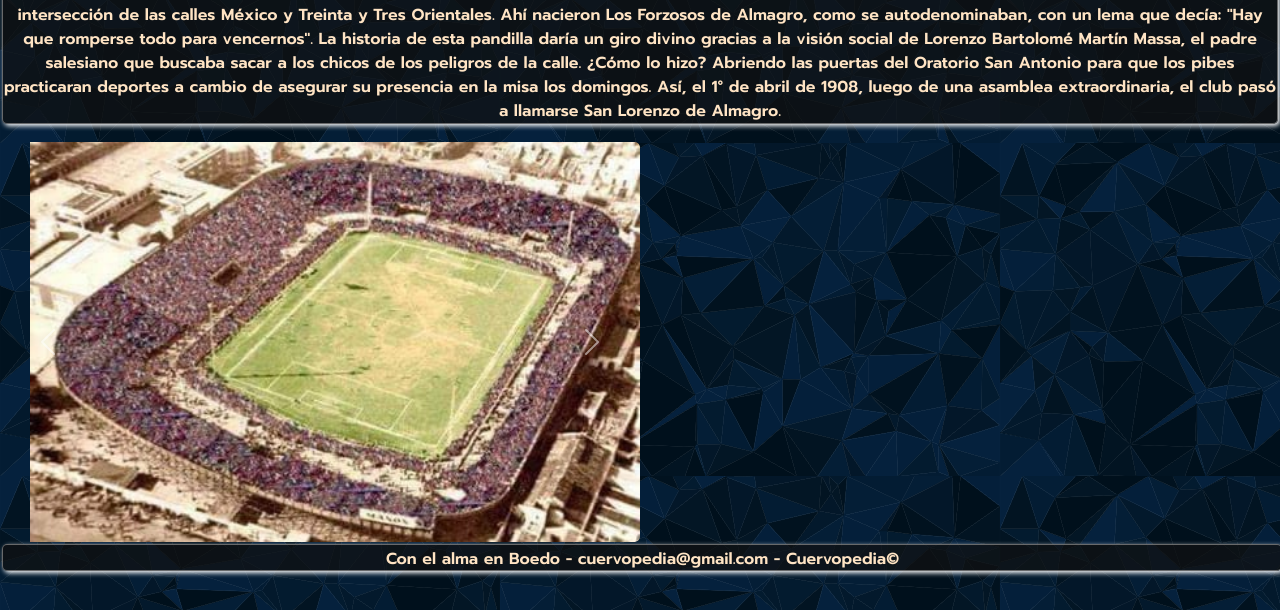
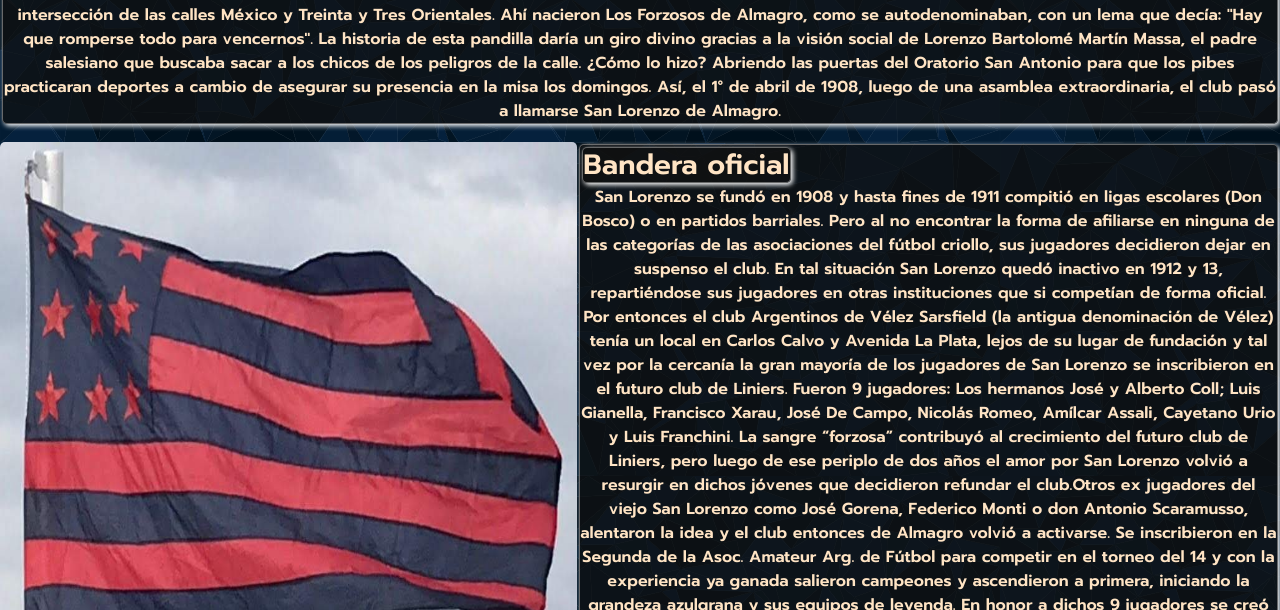
Before and after one commit to SantiagoMarquinez/PFMarquinez, a plain HTML site: page pages/el_club.html in a window 1280 px wide. Shown: the part 190-800 px from the top of the page. Drawn offline with nearby package versions, Linux system fonts and the light colour scheme.

Commit message:
elimine carousel y agregue un grid en el_club

```diff
--- a/css/styles.css
+++ b/css/styles.css
@@ -72,12 +72,55 @@ header{
     height: 50px;
     display: inline-block;
 }
-
-
-/*el club*/
+/*inicio*/
 .card-club{
     height: 40%;
 }
+
+/*el club*/
+.contenedor-bandera{
+    display: grid;
+    grid-template-columns: 4,1fr;
+    grid-template-rows: auto;
+    grid-template-areas:
+        "h-bandera    h-bandera         h-historia1    h-historia1"
+        "h-bandera    h-bandera         h-historia1    h-historia1";
+    width: 100%;
+    height: 600px;
+}
+
+
+
+.h-bandera{
+    grid-area: h-bandera;
+    width: 100%;
+    height: 100%;
+
+}
+
+.h-bandera img{
+
+    width: 100%;
+    height: 100%;
+    border-radius: 5px;
+}
+
+.h-historia1{
+    display: flex;
+    flex-direction: column;
+    grid-area: h-historia1;
+    width: auto;
+    align-content: center;
+}
+
+
+.h-historia2{
+
+    grid-area: h-historia2;
+    width: auto;
+}
+
+
 
 /*futbol*/
 
@@ -198,30 +241,6 @@ header{
     width: 100%;
     height: 300px;
     padding: 0%;
-}
-
-/*el club*/
-
-.carousel-inner, .carousel-item, .carousel-item img{
-    height: 400px;
-    min-height: 30vh;
-    object-fit: cover;
-    border-radius: 5px;
-    padding-left: 10px;
-}
-
-.carousel-inner{
-    width: 50%;
-    justify-content: center;
-}
-
-
-
-.gasometros {
-    width: 100%;
-    height: 100%;
-    object-fit: cover;
-    border-radius: 5px;
 }
 
 /*---contacto---*/
--- a/pages/el_club.html
+++ b/pages/el_club.html
@@ -76,39 +76,35 @@
                 </p>
             </div>
         </section>
-        <section class="d-flex justify-content-center w-50 contenedor">
-            <div id="carouselExampleFade" class="carousel slide carousel-fade w-100 ">
-                <div class="carousel-inner w-100 justify-content-center">
-                    <div class="carousel-item active">
-                        <img src="../images/gasometro.jpeg" class="d-block w-100 carousel-img" alt="viejo gasometro">
-                    </div>
-                    <div class="carousel-item">
-                        <img src="../images/car-Viejo-gasometro-afuera.jpg" class="d-block w-100 carousel-img"
-                            alt="lateral viejo gasometro">
-                    </div>
-                    <div class="carousel-item">
-                        <img src="../images/car-vg-hinchada.jpg" class="d-block w-100 carousel-img"
-                            alt="hinchada en viejo gasometro">
-                    </div>
-                    <div class="carousel-item">
-                        <img src="../images/car-ng-final-libertadores.jpg" class="d-block w-100 carousel-img"
-                            alt="mosaico por la gloria">
-                    </div>
-                    <div class="carousel-item">
-                        <img src="../images/car-fuegos-ng.jpg" class="d-block w-100 carousel-img"
-                            alt="pirotecnia libertadores">
-                    </div>
+        <section>
+            <div class="contenedor-bandera">
+                <div class="h-bandera">
+                    <img src="../images/bandera.jpg" alt="bandera">
                 </div>
-                <button class="carousel-control-prev" type="button" data-bs-target="#carouselExampleFade"
-                    data-bs-slide="prev">
-                    <span class="carousel-control-prev-icon" aria-hidden="true"></span>
-                    <span class="visually-hidden">Atras</span>
-                </button>
-                <button class="carousel-control-next" type="button" data-bs-target="#carouselExampleFade"
-                    data-bs-slide="next">
-                    <span class="carousel-control-next-icon" aria-hidden="true"></span>
-                    <span class="visually-hidden">Adelante</span>
-                </button>
+                <div class="h-historia1 estilo-neon">
+                    <h3 class="estilo-neon">
+                        Bandera oficial
+                    </h3>
+                    <p>
+                        San Lorenzo se fundó en 1908 y hasta fines de 1911 compitió en ligas escolares (Don Bosco) o en partidos
+                        barriales. Pero al no encontrar la forma de afiliarse en ninguna de las categorías de las asociaciones
+                        del fútbol criollo, sus jugadores decidieron dejar en suspenso el club. En tal situación San Lorenzo
+                        quedó inactivo en 1912 y 13, repartiéndose sus jugadores en otras instituciones que si competían de
+                        forma oficial. Por entonces el club Argentinos de Vélez Sarsfield (la antigua denominación de Vélez)
+                        tenía un local en Carlos Calvo y Avenida La Plata, lejos de su lugar de fundación y tal vez por la
+                        cercanía la gran mayoría de los jugadores de San Lorenzo se inscribieron en el futuro club de Liniers.
+                        Fueron 9 jugadores: Los hermanos José y Alberto Coll; Luis Gianella, Francisco Xarau, José De Campo,
+                        Nicolás Romeo, Amílcar Assali, Cayetano Urio y Luis Franchini.
+                        La sangre “forzosa” contribuyó al crecimiento del futuro club de Liniers, pero luego de ese periplo de
+                        dos años el amor por San Lorenzo volvió a resurgir en dichos jóvenes que decidieron refundar el
+                        club.Otros ex jugadores del viejo San Lorenzo como José Gorena, Federico Monti o don Antonio Scaramusso,
+                        alentaron la idea y el club entonces de Almagro volvió a activarse. Se inscribieron en la Segunda de la
+                        Asoc. Amateur Arg. de Fútbol para competir en el torneo del 14 y con la experiencia ya ganada salieron
+                        campeones y ascendieron a primera, iniciando la grandeza azulgrana y sus equipos de leyenda.
+                        En honor a dichos 9 jugadores se creó la bandera que nos representa, con 9 estrellas y 9 bastones, 5
+                        azules y 4 rojos. Allí flamea en nuestro mástil y en nuestro corazón por siempre.
+                    </p>
+                </div>
             </div>
         </section>
 
```
Also changed, not shown: index.html (+7 -6 lines), pages/la_gloriosa.html (+1 -0 lines), images/bandera-oficial.jpg (added), images/bandera.jpg (added).
